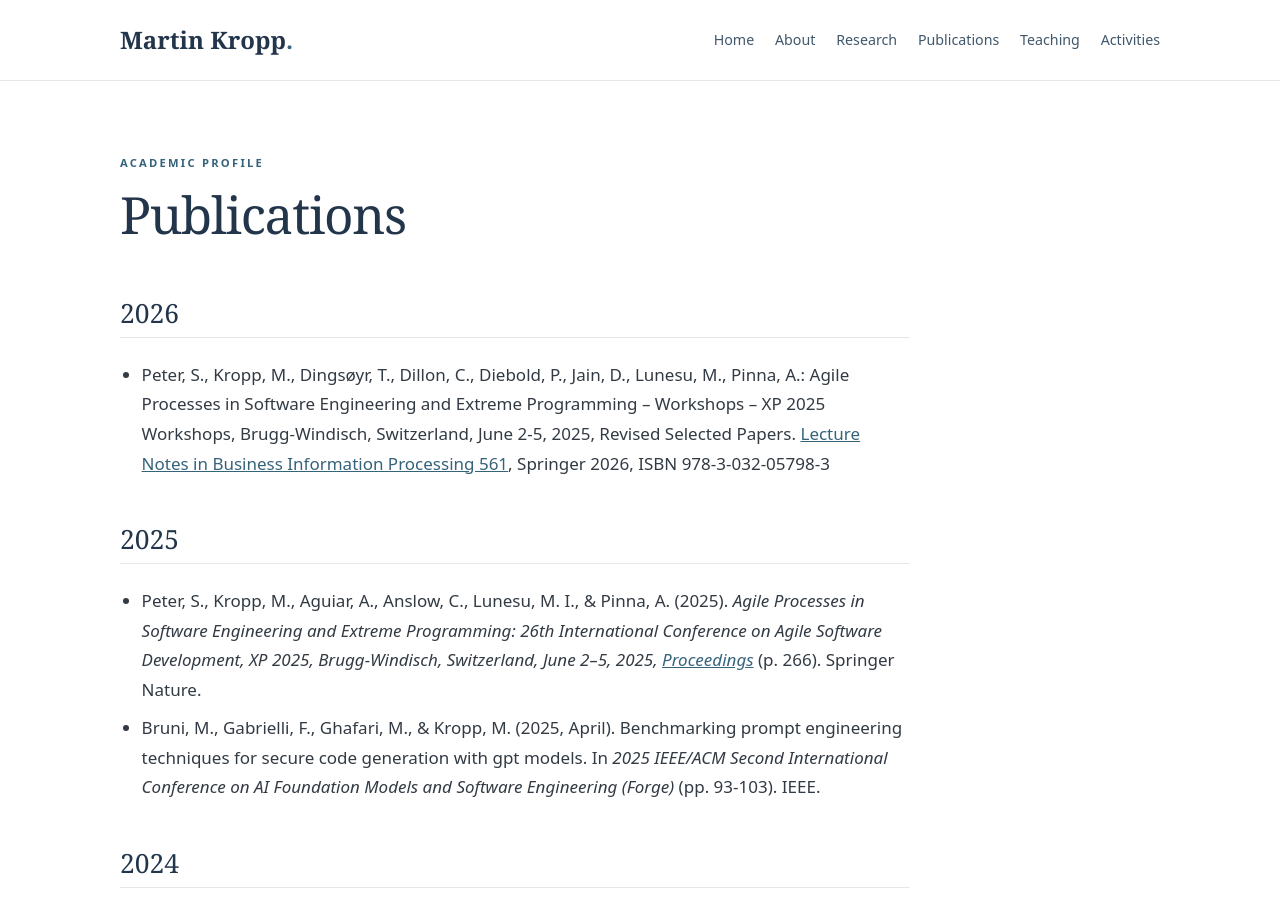
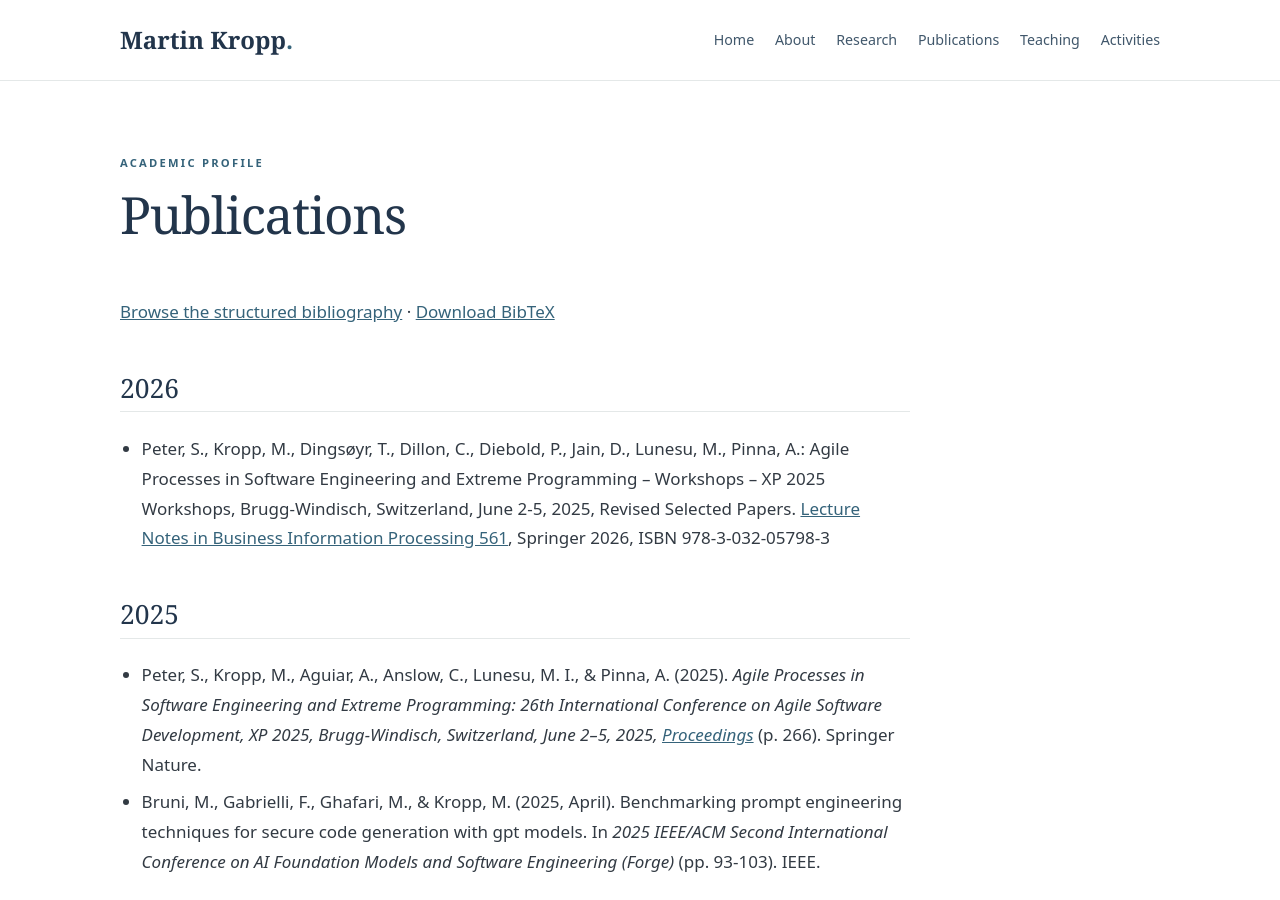
Before and after one commit to martinkropp/martinkropp.github.io, a Jekyll site: the page built from publications1.md, in a window 1280 px wide and 900 px high. Built offline with Jekyll 4.4.1, drawn with Linux system fonts in a browser that asks for light colours.

Commit message:
Link original publications list to separate structured bibliography

```diff
--- a/publications1.md
+++ b/publications1.md
@@ -2,6 +2,8 @@
 title: Publications
 permalink: /publications1
 ---
+
+[Browse the structured bibliography](/bibliography/) · [Download BibTeX](/assets/papers.bib)
 
 ## 2026
 
```
